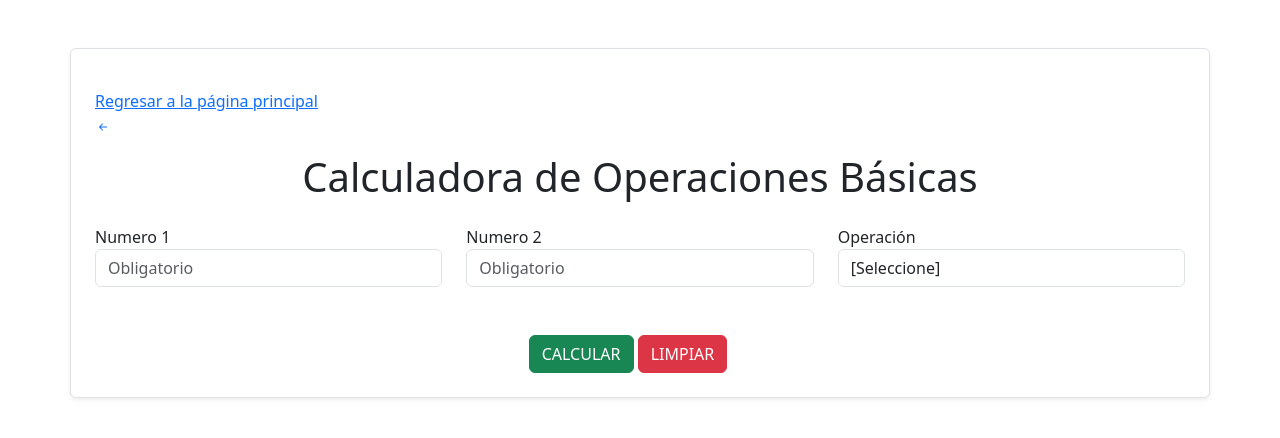
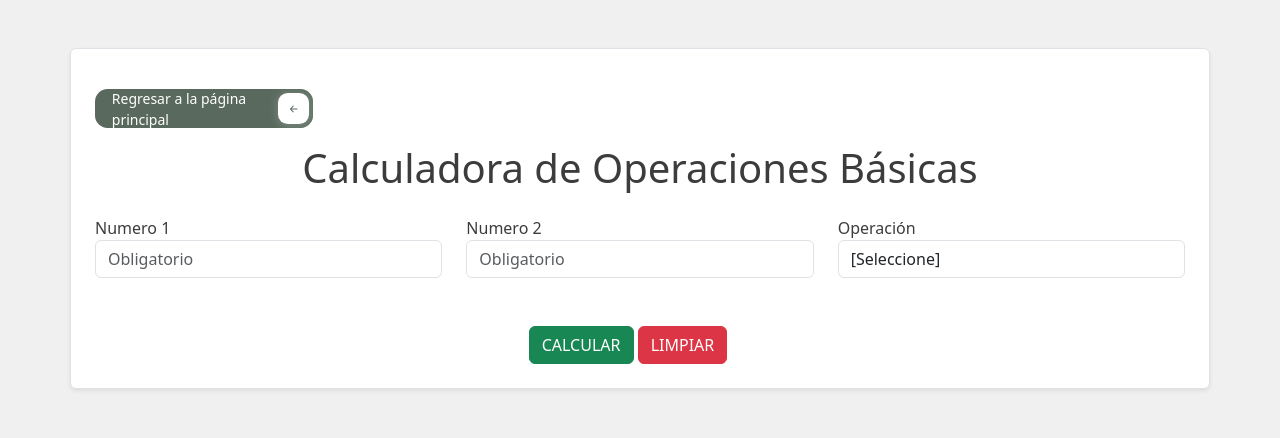
Before and after one commit to anagatuna/Ev2_DesarrolloWeb, a plain HTML site: page assets/practicas/calculadora/index.html in a window 1280 px wide. Drawn offline with nearby package versions, Linux system fonts and the light colour scheme; the site is published under a folder, as on GitHub Pages, so addresses that start at the root find nothing.

Commit message:
cambie href del css pq tmp se ve en git arrgghhh

```diff
--- a/assets/practicas/calculadora/index.html
+++ b/assets/practicas/calculadora/index.html
@@ -9,7 +9,7 @@
     <link href="https://cdn.jsdelivr.net/npm/bootstrap@5.3.8/dist/css/bootstrap.min.css" rel="stylesheet"
         integrity="sha384-sRIl4kxILFvY47J16cr9ZwB07vP4J8+LH7qKQnuqkuIAvNWLzeN8tE5YBujZqJLB" crossorigin="anonymous">
     <!-- Referencia a nuestro CSS para el botón de regresar -->
-    <link rel="stylesheet" href="/assets/css/btn-style.css">
+    <link rel="stylesheet" href="../../css/btn-style.css">
 </head>
 
 <body>
```
Also changed, not shown: assets/practicas/calculadoraPromediosCalif/index.html (+1 -1 lines), assets/practicas/contadorVotos/index.html (+1 -1 lines), assets/practicas/convSistemaNum/index.html (+1 -1 lines), assets/practicas/funcionesPredeterminadas/index.html (+1 -1 lines), assets/practicas/numeroSecreto/index.html (+1 -1 lines), assets/practicas/sumaParesImpares/index.html (+1 -1 lines), assets/practicas/tablaRegistros/index.html (+1 -1 lines), assets/practicas/tablasMultiplicar/index.html (+1 -1 lines).
